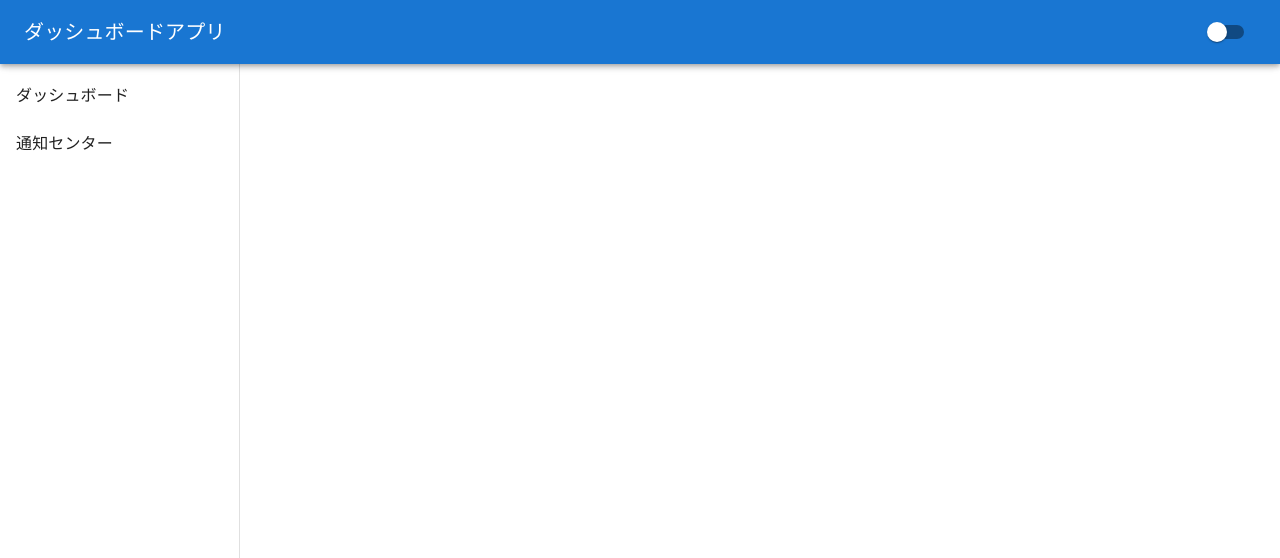
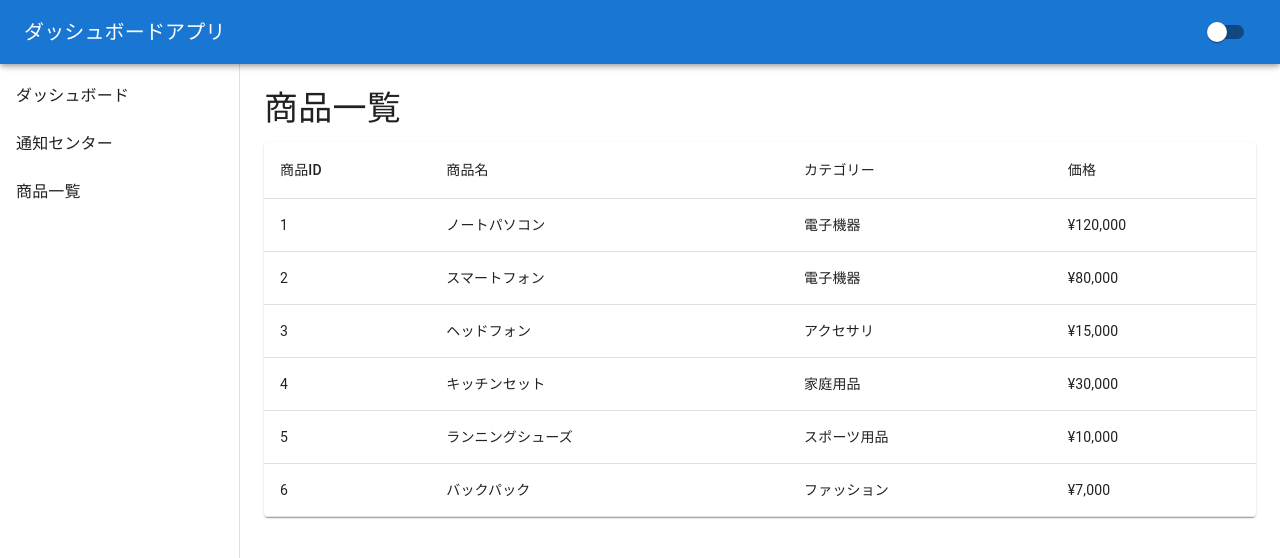
Before and after one commit to FOXHOUND-Ogasawara/dashboard-app, a React (Vite) app: page /products in a window 1280 px wide. Shown: the top 558 px of the page. Built offline with nearby package versions, Linux system fonts and the light colour scheme.

Commit message:
商品一覧テーブル

```diff
--- a/src/App.tsx
+++ b/src/App.tsx
@@ -5,6 +5,7 @@ import Header from './components/Header';
 import SideMenu from './components/SideMenu';
 import Dashboard from './pages/Dashboard';
 import Notifications from './pages/Notifications';
+import Products from './pages/Products';// 商品一覧ページ
 
 const drawerWidth = 240;
 
@@ -37,6 +38,7 @@ const App: React.FC = () => {
             <Routes>
               <Route path="/" element={<Dashboard />} />
               <Route path="/notifications" element={<Notifications />} />
+              <Route path="/products" element={<Products />} />{/* 商品一覧ページ */}
             </Routes>
           </Box>
         </Box>
--- a/src/components/SideMenu.tsx
+++ b/src/components/SideMenu.tsx
@@ -23,6 +23,9 @@ const SideMenu: React.FC<SideMenuProps> = ({ drawerWidth }) => {
         <ListItemButton component={Link} to="/notifications">
           <ListItemText primary="通知センター" />
         </ListItemButton>
+        <ListItemButton component={Link} to="/products">
+          <ListItemText primary="商品一覧" /> {/* 商品一覧メニュー */}
+        </ListItemButton>
       </List>
     </Drawer>
   );
--- /dev/null
+++ b/src/data/productData.ts
@@ -0,0 +1,16 @@
+export interface Product {
+  id: number; // 商品ID
+  name: string; // 商品名
+  category: string; // カテゴリー
+  price: number; // 価格
+}
+
+// 商品データのモック配列
+export const products: Product[] = [
+  { id: 1, name: 'ノートパソコン', category: '電子機器', price: 120000 },
+  { id: 2, name: 'スマートフォン', category: '電子機器', price: 80000 },
+  { id: 3, name: 'ヘッドフォン', category: 'アクセサリ', price: 15000 },
+  { id: 4, name: 'キッチンセット', category: '家庭用品', price: 30000 },
+  { id: 5, name: 'ランニングシューズ', category: 'スポーツ用品', price: 10000 },
+  { id: 6, name: 'バックパック', category: 'ファッション', price: 7000 },
+];
--- /dev/null
+++ b/src/pages/Products.tsx
@@ -0,0 +1,41 @@
+import React from 'react';
+import { products } from '../data/productData'; // 商品データをインポート
+import { Table, TableBody, TableCell, TableContainer, TableHead, TableRow, Paper, Typography } from '@mui/material';
+
+const ProductsPage: React.FC = () => {
+  return (
+    <div>
+      {/* ページのタイトル */}
+      <Typography variant="h4" component="h1" gutterBottom>
+        商品一覧
+      </Typography>
+
+      {/* 商品データを表示するテーブル */}
+      <TableContainer component={Paper}>
+        <Table>
+          <TableHead>
+            <TableRow>
+              <TableCell>商品ID</TableCell> {/* 商品ID列のヘッダー */}
+              <TableCell>商品名</TableCell> {/* 商品名列のヘッダー */}
+              <TableCell>カテゴリー</TableCell> {/* カテゴリー列のヘッダー */}
+              <TableCell>価格</TableCell> {/* 価格列のヘッダー */}
+            </TableRow>
+          </TableHead>
+          <TableBody>
+            {/* products配列をループして各商品データを行として表示 */}
+            {products.map((product) => (
+              <TableRow key={product.id}>
+                <TableCell>{product.id}</TableCell> {/* 商品IDを表示 */}
+                <TableCell>{product.name}</TableCell> {/* 商品名を表示 */}
+                <TableCell>{product.category}</TableCell> {/* カテゴリーを表示 */}
+                <TableCell>¥{product.price.toLocaleString()}</TableCell> {/* 価格をカンマ区切りで表示 */}
+              </TableRow>
+            ))}
+          </TableBody>
+        </Table>
+      </TableContainer>
+    </div>
+  );
+};
+
+export default ProductsPage;
```
